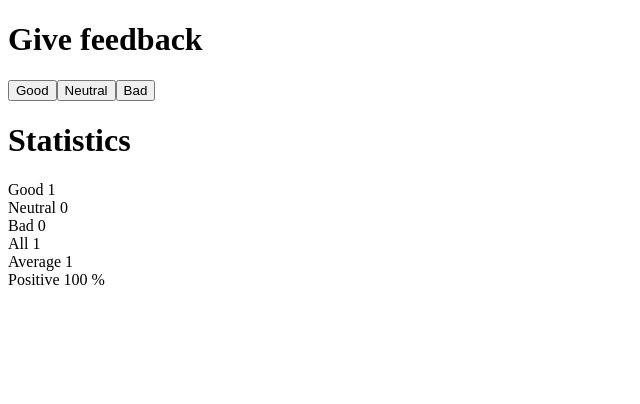
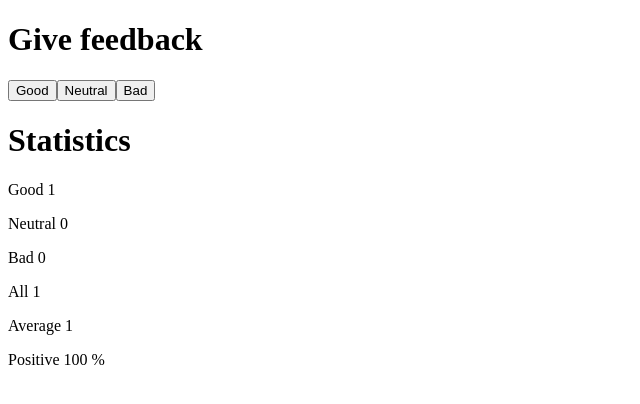
Before and after one commit to HectorSantanaC/fullstackopen, a React (Vite) app in the folder part1/unicafe/: page / in a window 1280 px wide. Both pictures are taken after a click on the button "Good". Shown: the top 404 px of the page, without its empty margins (0-640 px from the left). Built offline with nearby package versions, Linux system fonts and the light colour scheme.

Commit message:
Ejercicio 1.10 resuelto

```diff
--- a/part1/unicafe/src/App.jsx
+++ b/part1/unicafe/src/App.jsx
@@ -4,19 +4,21 @@
 
 const Button = ({ onClick, text }) => <button onClick={onClick}>{text}</button>
 
+const StatisticLine = ({ text, value }) => <p>{text} {value}</p>
+
 const Statistics = ({ good, neutral, bad, all, average, positive }) => {
   if (all == 0) {
     return <p>No feedback given</p>
   } else {
     return (
-      <p>
-        Good {good} <br />
-        Neutral {neutral} <br />
-        Bad {bad} <br />
-        All {all} <br />
-        Average {average} <br />
-        Positive {positive} %
-      </p>
+      <div>
+        <StatisticLine text='Good'value={good} />
+        <StatisticLine text='Neutral'value={neutral} />
+        <StatisticLine text='Bad'value={bad} />
+        <StatisticLine text='All'value={all} />
+        <StatisticLine text='Average'value={average} />
+        <StatisticLine text='Positive'value={positive + " %"} />
+      </div>
     )
   }
 }
```
